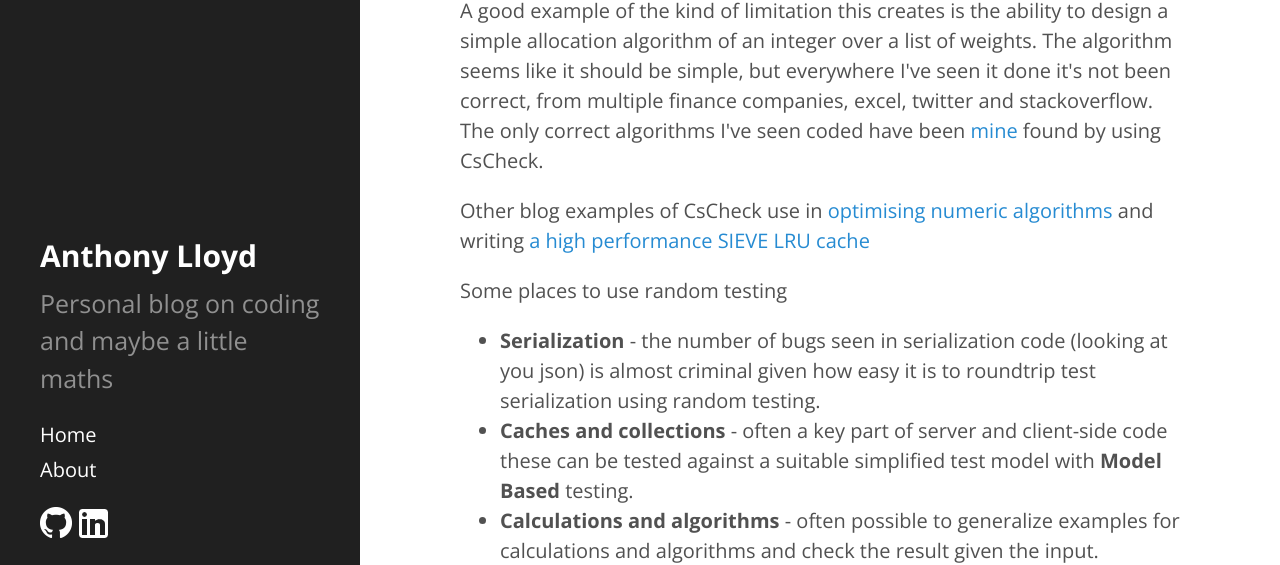
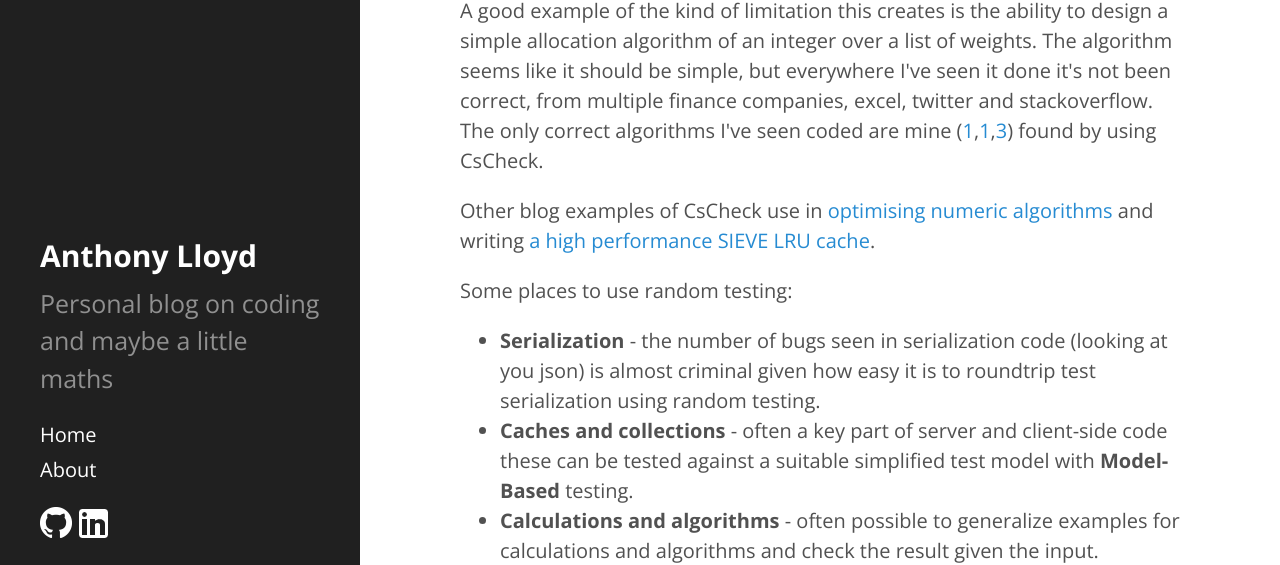
Before and after one commit to AnthonyLloyd/AnthonyLloyd.github.io, a Jekyll site: the page built from _posts/2024-07-07-cscheck-happy-state.html, in a window 1280 px wide and 900 px high, scrolled down 1454 px. Shown: the part 263-828 px from the top of the window. Built offline with Jekyll 4.4.1, drawn with Linux system fonts in a browser that asks for light colours; some web fonts are replaced; comment, search, counter and statistics services are not loaded.

Commit message:
CsCheck happy state blog p4

```diff
--- a/_posts/2024-07-07-cscheck-happy-state.html
+++ b/_posts/2024-07-07-cscheck-happy-state.html
@@ -48,14 +48,15 @@ I don't think there has been much of a take up of property-based testing in the
 
 <p>A good example of the kind of limitation this creates is the ability to design a simple allocation algorithm of an integer over a list of weights.
 The algorithm seems like it should be simple, but everywhere I've seen it done it's not been correct, from multiple finance companies, excel, twitter and stackoverflow.
-The only correct algorithms I've seen coded have been <a href="http://anthonylloyd.github.io/blog/2023/11/24/allocate-3">mine</a> found by using CsCheck.
+The only correct algorithms I've seen coded are mine (<a href="http://anthonylloyd.github.io/blog/2023/11/24/allocate">1</a>,<a href="http://anthonylloyd.github.io/blog/2023/11/24/allocate-2">1</a>,<a href="http://anthonylloyd.github.io/blog/2023/11/24/allocate-3">3</a>) found by using CsCheck.
 </p>
-<p>Other blog examples of CsCheck use in <a href="http://anthonylloyd.github.io/blog/2021/06/03/Root-finding">optimising numeric algorithms</a> and writing <a href="http://anthonylloyd.github.io/blog/2024/02/20/sieve">a high performance SIEVE LRU cache</a></p>
 
-<p>Some places to use random testing</p>
+<p>Other blog examples of CsCheck use in <a href="http://anthonylloyd.github.io/blog/2021/06/03/Root-finding">optimising numeric algorithms</a> and writing <a href="http://anthonylloyd.github.io/blog/2024/02/20/sieve">a high performance SIEVE LRU cache</a>.</p>
+
+<p>Some places to use random testing:</p>
 <ul>
     <li><b>Serialization</b> - the number of bugs seen in serialization code (looking at you json) is almost criminal given how easy it is to roundtrip test serialization using random testing.</li>
-    <li><b>Caches and collections</b> - often a key part of server and client-side code these can be tested against a suitable simplified test model with <b>Model Based</b> testing.</li>
+    <li><b>Caches and collections</b> - often a key part of server and client-side code these can be tested against a suitable simplified test model with <b>Model-Based</b> testing.</li>
     <li><b>Calculations and algorithms</b> - often possible to generalize examples for calculations and algorithms and check the result given the input. Algorithm often have properties they must guarantee. Rounding error issues automatically tested.</li>
     <li><b>Code refactoring</b> - keep a copy of the original code with the test, refactor for simplicity and performance, safe in the knowledge it still produces the same results. Pair with a <b>Faster</b> test to monitor the relative performance over a range of inputs. Or if a copy is not feasible create a <b>Regression</b> test to comprehensively make sure there is no change.</li>
     <li><b>Multithreading and concurrency</b> - test on the same object instance across multiple threads and examples. Shrink even works for <b>Concurrency</b> testing.</li>
```
